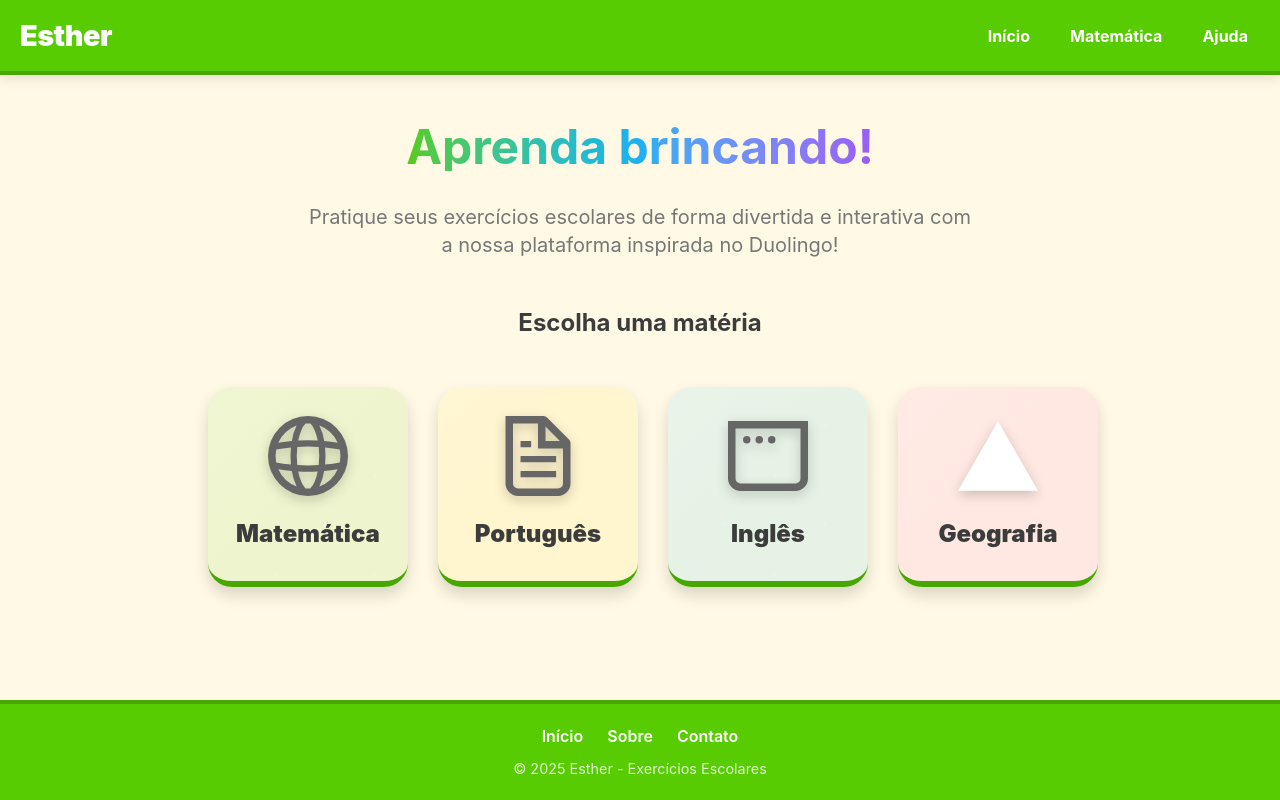
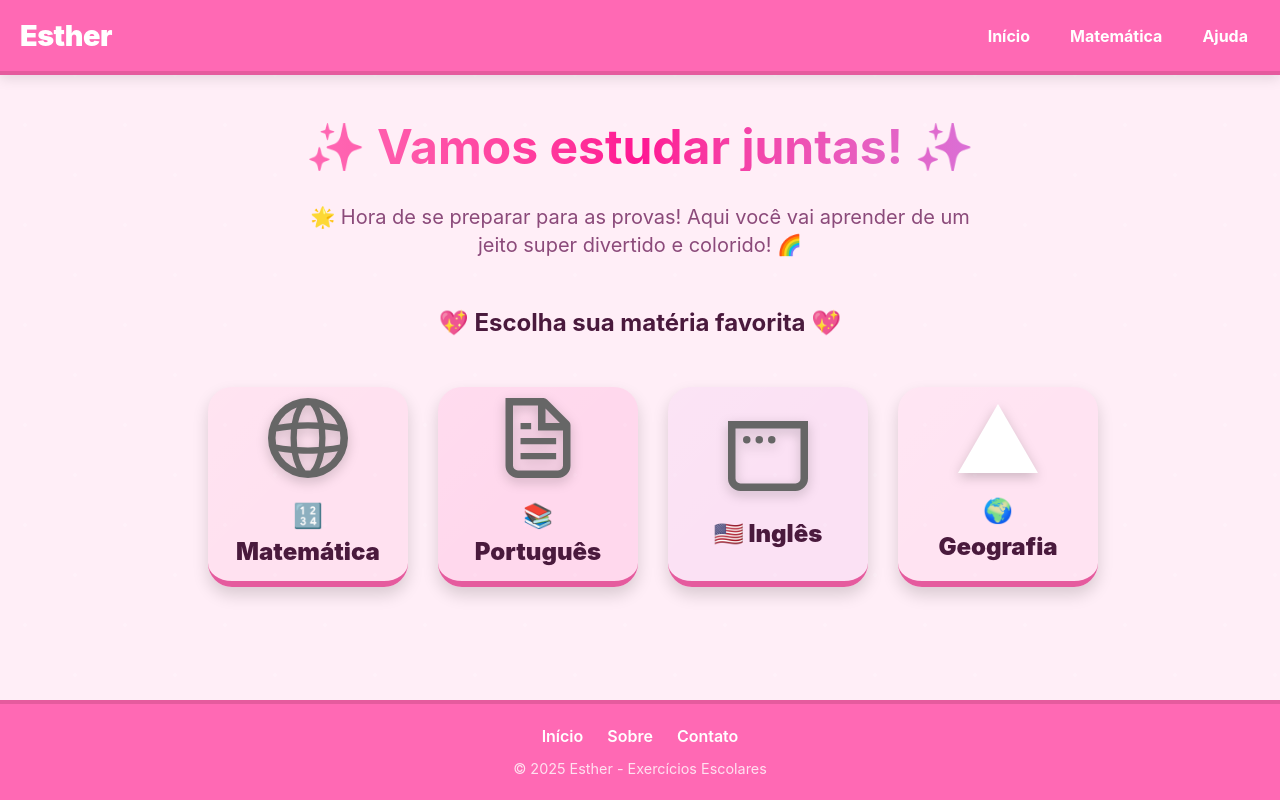
Before and after one commit to pedrolopesme/esther, a Next.js app: page / in a window 1280 px wide. Built offline with nearby package versions, Linux system fonts and the light colour scheme.

Commit message:
ux: change colors

```diff
--- a/src/app/globals.css
+++ b/src/app/globals.css
@@ -1,28 +1,28 @@
 @import "tailwindcss";
 
 :root {
-  --background: #fff9e5; /* Light warm yellow background */
+  --background: #ffeef7; /* Soft pink background */
   --foreground: #171717;
 
-  /* Duolingo inspired vibrant colors */
-  --primary: #58cc02;
-  --primary-hover: #47a700;
-  --primary-disabled: #b5e085;
-  --secondary: #ffc800;
-  --secondary-hover: #e5b400;
-  --tertiary: #ff9600; /* orange */
-  --purple: #9a5cf6;
-  --blue: #1CB0F6;
+  /* Pink theme for 8-year-old girl */
+  --primary: #ff69b4; /* Hot pink primary */
+  --primary-hover: #e55b9e;
+  --primary-disabled: #ffb3db;
+  --secondary: #ff1493; /* Deep pink secondary */
+  --secondary-hover: #d11177;
+  --tertiary: #ff69b4; /* Pink tertiary */
+  --purple: #da70d6; /* Orchid purple */
+  --blue: #ff69b4; /* Keep pink theme consistent */
   --pink: #ff82c1;
-  --red: #ff4b4b;
-  --error: #ff4b4b;
-  --correct: #58cc02;
-  --neutral: #e5e5e5;
-  --neutral-dark: #b5b5b5;
-  --text-primary: #3c3c3c;
-  --text-secondary: #777777;
-  --border-light: #e5e5e5;
-  --shadow: rgba(0, 0, 0, 0.15);
+  --red: #ff1493;
+  --error: #ff1493;
+  --correct: #ff69b4;
+  --neutral: #f5e6ef;
+  --neutral-dark: #d4a8c4;
+  --text-primary: #4a1a3d;
+  --text-secondary: #8b4a7a;
+  --border-light: #f5e6ef;
+  --shadow: rgba(255, 105, 180, 0.25);
   --card-bg: #ffffff;
 }
 
@@ -35,12 +35,12 @@
 
 @media (prefers-color-scheme: dark) {
   :root {
-    --background: #1a237e; /* Vibrant dark blue background */
+    --background: #4d1a3d; /* Dark pink background */
     --foreground: #ededed;
     --text-primary: #f0f0f0;
-    --text-secondary: #b0b0b0;
-    --border-light: #3949ab;
-    --card-bg: #283593;
+    --text-secondary: #d4a8c4;
+    --border-light: #8b4a7a;
+    --card-bg: #6b2c57;
   }
 }
 
@@ -206,12 +206,12 @@ body {
 
 .duolingo-option.selected {
   border-color: var(--primary);
-  background-color: rgba(88, 204, 2, 0.1);
+  background-color: rgba(255, 105, 180, 0.1);
 }
 
 .duolingo-option.correct {
   border-color: var(--correct);
-  background-color: rgba(88, 204, 2, 0.15);
+  background-color: rgba(255, 105, 180, 0.15);
 }
 
 .duolingo-option.incorrect {
@@ -286,23 +286,23 @@ body {
 }
 
 .duolingo-subject-card:nth-child(1) {
-  background-color: rgba(88, 204, 2, 0.15);
+  background-color: rgba(255, 105, 180, 0.15);
   border-bottom-color: var(--primary-hover);
 }
 
 .duolingo-subject-card:nth-child(2) {
-  background-color: rgba(255, 200, 0, 0.15);
+  background-color: rgba(255, 20, 147, 0.15);
   border-bottom-color: var(--secondary-hover);
 }
 
 .duolingo-subject-card:nth-child(3) {
-  background-color: rgba(28, 176, 246, 0.15);
-  border-bottom-color: #0e91cf;
+  background-color: rgba(218, 112, 214, 0.15);
+  border-bottom-color: #b8669c;
 }
 
 .duolingo-subject-card:nth-child(4) {
-  background-color: rgba(255, 82, 193, 0.15);
-  border-bottom-color: #d94fa7;
+  background-color: rgba(255, 130, 193, 0.15);
+  border-bottom-color: #e07ab8;
 }
 
 .duolingo-subject-card:hover {
@@ -328,7 +328,7 @@ body {
   left: 0;
   width: 100%;
   height: 8px;
-  background: linear-gradient(90deg, var(--primary), var(--secondary), var(--blue), var(--pink));
+  background: linear-gradient(90deg, var(--primary), var(--secondary), var(--purple), var(--pink));
   opacity: 0;
   transition: opacity 0.3s ease;
 }
@@ -387,7 +387,7 @@ body {
 }
 
 .duolingo-feedback.correct {
-  background-color: rgba(88, 204, 2, 0.15);
+  background-color: rgba(255, 105, 180, 0.15);
   border-left: 8px solid var(--correct);
 }
 
--- a/src/app/page.js
+++ b/src/app/page.js
@@ -9,27 +9,27 @@ export default function Home() {
   const subjects = [
     {
       id: "matematica",
-      title: "Matemática",
-      icon: "/globe.svg", // Placeholder, você pode substituir por ícones específicos
-      color: "rgba(88, 204, 2, 0.1)"
+      title: "🔢 Matemática",
+      icon: "/globe.svg",
+      color: "rgba(255, 105, 180, 0.1)"
     },
     {
       id: "portugues",
-      title: "Português",
+      title: "📚 Português",
       icon: "/file.svg",
-      color: "rgba(255, 200, 0, 0.1)"
+      color: "rgba(255, 20, 147, 0.1)"
     },
     {
       id: "ingles",
-      title: "Inglês",
+      title: "🇺🇸 Inglês",
       icon: "/window.svg",
-      color: "rgba(28, 176, 246, 0.1)"
+      color: "rgba(218, 112, 214, 0.1)"
     },
     {
       id: "geografia",
-      title: "Geografia",
+      title: "🌍 Geografia",
       icon: "/vercel.svg",
-      color: "rgba(255, 82, 193, 0.1)"
+      color: "rgba(255, 130, 193, 0.1)"
     },
   ];
 
@@ -56,8 +56,8 @@ export default function Home() {
         animate={{ y: 0, opacity: 1 }}
         transition={{ duration: 0.5 }}
       >
-        <h1 className="text-5xl font-bold text-center bg-gradient-to-r from-[var(--primary)] via-[var(--blue)] to-[var(--purple)] text-transparent bg-clip-text">
-          Aprenda brincando!
+        <h1 className="text-5xl font-bold text-center bg-gradient-to-r from-[var(--primary)] via-[var(--secondary)] to-[var(--purple)] text-transparent bg-clip-text">
+          ✨ Vamos estudar juntas! ✨
         </h1>
       </motion.div>
 
@@ -68,7 +68,7 @@ export default function Home() {
         className="max-w-2xl mx-auto mb-12 text-center"
       >
         <p className="text-xl text-[var(--text-secondary)]">
-          Pratique seus exercícios escolares de forma divertida e interativa com a nossa plataforma inspirada no Duolingo!
+          🌟 Hora de se preparar para as provas! Aqui você vai aprender de um jeito super divertido e colorido! 🌈
         </p>
       </motion.div>
 
@@ -79,7 +79,7 @@ export default function Home() {
           animate={{ opacity: 1 }}
           transition={{ duration: 0.5, delay: 0.3 }}
         >
-          Escolha uma matéria
+          💖 Escolha sua matéria favorita 💖
         </motion.h2>
 
         <motion.div
```
